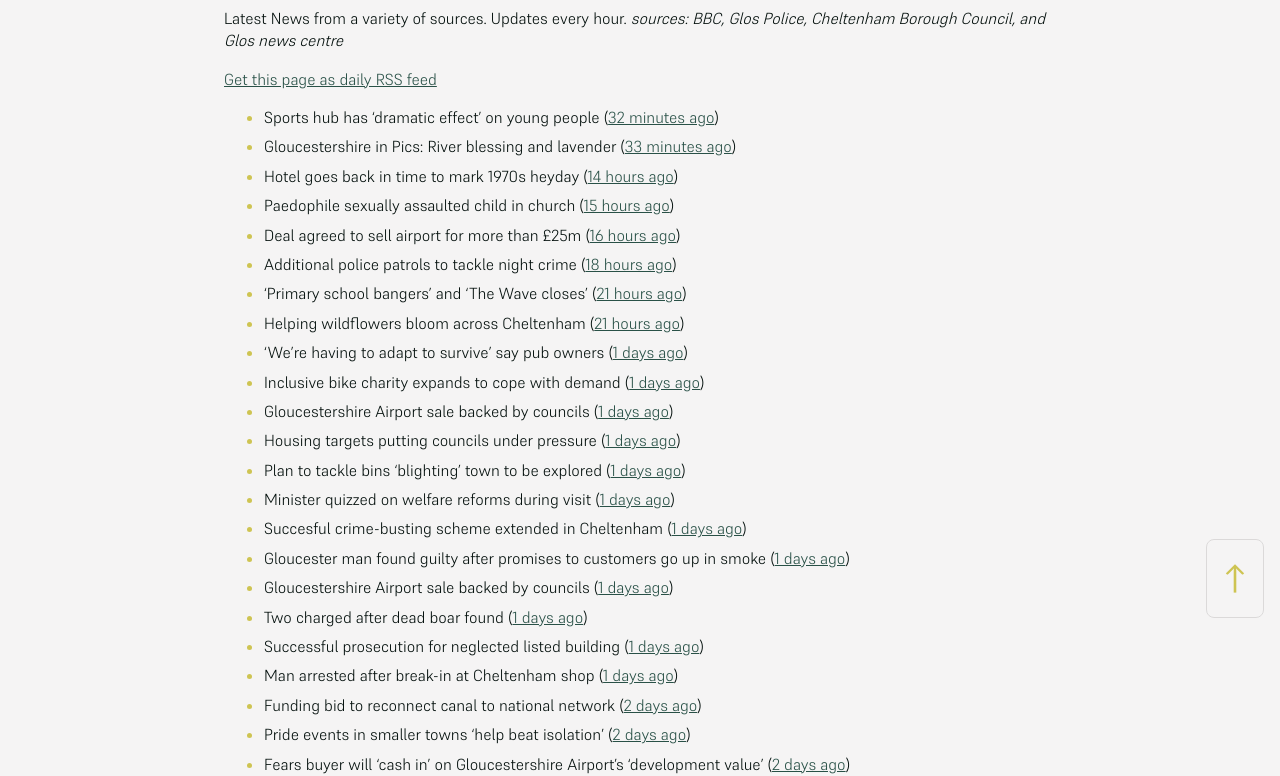
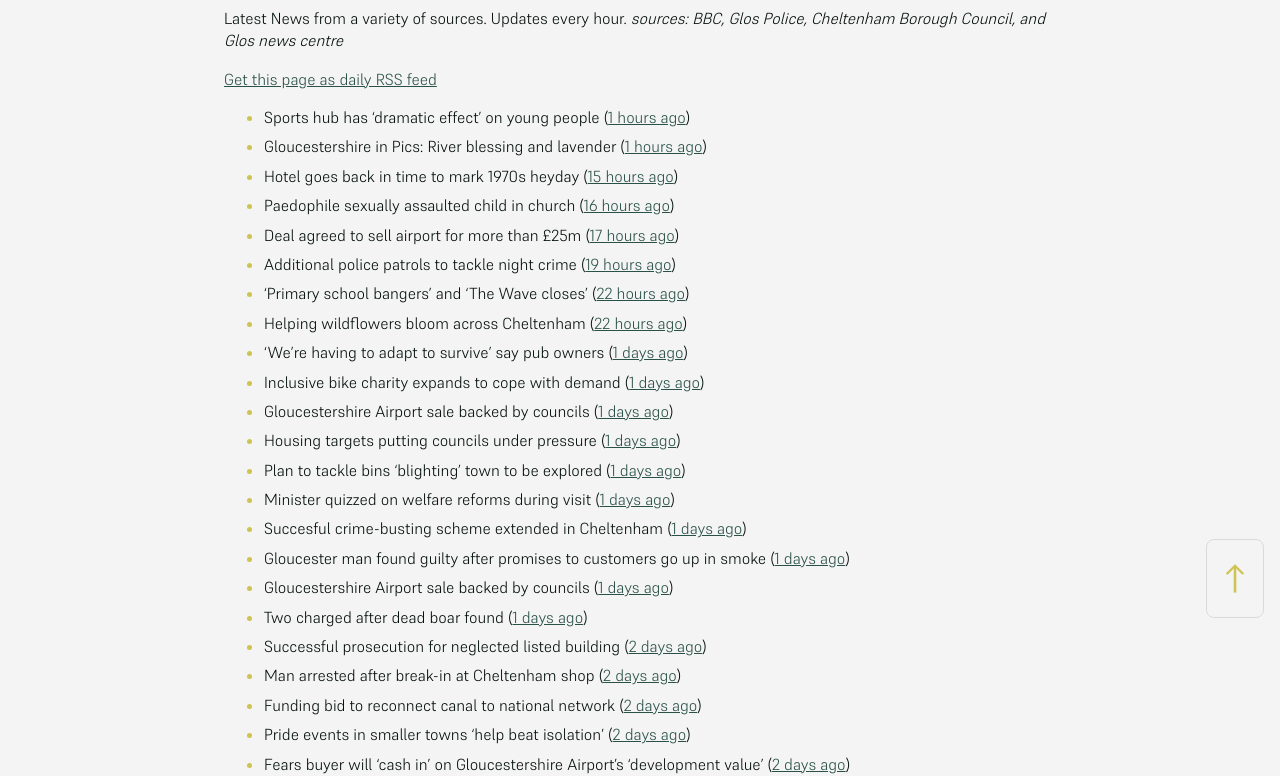
Before and after one commit to mat-0/cheltenham-open-data, a Jekyll site: the page built from _pages/news.md, in a window 1280 px wide. Shown: the part 266-1042 px from the top of the page. Built offline with Jekyll 4.4.1, drawn with Linux system fonts in a browser that asks for light colours.

Commit message:
Updated 2025-06-28 07:58:02

```diff
--- a/_pages/news.md
+++ b/_pages/news.md
@@ -12,14 +12,14 @@ _sources: BBC, Glos Police, Cheltenham Borough Council, and Glos news centre_
 [Get this page as daily RSS feed](/daily.rss)
 
 <!-- news_marker starts -->
-- Sports hub has 'dramatic effect' on young people ([32 minutes ago](https://www.bbc.com/news/articles/cvg8pxj550eo))
-- Gloucestershire in Pics: River blessing and lavender ([33 minutes ago](https://www.bbc.com/news/articles/c2k158nynz5o))
-- Hotel goes back in time to mark 1970s heyday ([14 hours ago](https://www.bbc.com/news/articles/c335z6yzpmro))
-- Paedophile sexually assaulted child in church ([15 hours ago](https://www.bbc.com/news/articles/czxe4e2ppw2o))
-- Deal agreed to sell airport for more than £25m ([16 hours ago](https://www.bbc.com/news/articles/cdx5g5xqkv1o))
-- Additional police patrols to tackle night crime ([18 hours ago](https://www.bbc.com/news/articles/czjknk33xpxo))
-- 'Primary school bangers' and 'The Wave closes' ([21 hours ago](https://www.bbc.com/news/articles/cq53wwp5yldo))
-- Helping wildflowers bloom across Cheltenham ([21 hours ago](https://www.cheltenham.gov.uk/news/article/3025/helping_wildflowers_bloom_across_cheltenham))
+- Sports hub has 'dramatic effect' on young people ([1 hours ago](https://www.bbc.com/news/articles/cvg8pxj550eo))
+- Gloucestershire in Pics: River blessing and lavender ([1 hours ago](https://www.bbc.com/news/articles/c2k158nynz5o))
+- Hotel goes back in time to mark 1970s heyday ([15 hours ago](https://www.bbc.com/news/articles/c335z6yzpmro))
+- Paedophile sexually assaulted child in church ([16 hours ago](https://www.bbc.com/news/articles/czxe4e2ppw2o))
+- Deal agreed to sell airport for more than £25m ([17 hours ago](https://www.bbc.com/news/articles/cdx5g5xqkv1o))
+- Additional police patrols to tackle night crime ([19 hours ago](https://www.bbc.com/news/articles/czjknk33xpxo))
+- 'Primary school bangers' and 'The Wave closes' ([22 hours ago](https://www.bbc.com/news/articles/cq53wwp5yldo))
+- Helping wildflowers bloom across Cheltenham ([22 hours ago](https://www.cheltenham.gov.uk/news/article/3025/helping_wildflowers_bloom_across_cheltenham))
 - 'We're having to adapt to survive' say pub owners ([1 days ago](https://www.bbc.com/news/articles/c74z3yp3p0xo))
 - Inclusive bike charity expands to cope with demand ([1 days ago](https://www.bbc.com/news/articles/ceq79pjzq3no))
 - Gloucestershire Airport sale backed by councils ([1 days ago](https://gloucesternewscentre.co.uk/gloucestershire-airport-sale-backed-by-councils/))
@@ -30,8 +30,8 @@ _sources: BBC, Glos Police, Cheltenham Borough Council, and Glos news centre_
 - Gloucester man found guilty after promises to customers go up in smoke ([1 days ago](https://gloucesternewscentre.co.uk/gloucester-man-found-guilty-after-promises-to-customers-go-up-in-smoke/))
 - Gloucestershire Airport sale backed by councils ([1 days ago](https://www.cheltenham.gov.uk/news/article/3024/gloucestershire_airport_sale_backed_by_councils))
 - Two charged after dead boar found ([1 days ago](https://www.bbc.com/news/articles/cwykjzgjyrno))
-- Successful prosecution for neglected listed building ([1 days ago](https://gloucesternewscentre.co.uk/successful-prosecution-for-neglected-listed-building/))
-- Man arrested after break-in at Cheltenham shop ([1 days ago](https://gloucesternewscentre.co.uk/man-arrested-after-break-in-at-cheltenham-shop/))
+- Successful prosecution for neglected listed building ([2 days ago](https://gloucesternewscentre.co.uk/successful-prosecution-for-neglected-listed-building/))
+- Man arrested after break-in at Cheltenham shop ([2 days ago](https://gloucesternewscentre.co.uk/man-arrested-after-break-in-at-cheltenham-shop/))
 - Funding bid to reconnect canal to national network ([2 days ago](https://www.bbc.com/news/articles/cgmw1werzneo))
 - Pride events in smaller towns 'help beat isolation' ([2 days ago](https://www.bbc.com/news/articles/c24v5vqj8dro))
 - Fears buyer will ‘cash in’ on Gloucestershire Airport’s ‘development value’ ([2 days ago](https://gloucesternewscentre.co.uk/fears-buyer-will-cash-in-on-gloucestershire-airports-development-value/))
```
Also changed, not shown: _data/flood.json (+5 -27 lines), _pages/foodbank.md (+4 -5 lines), index.md (+4 -4 lines).
